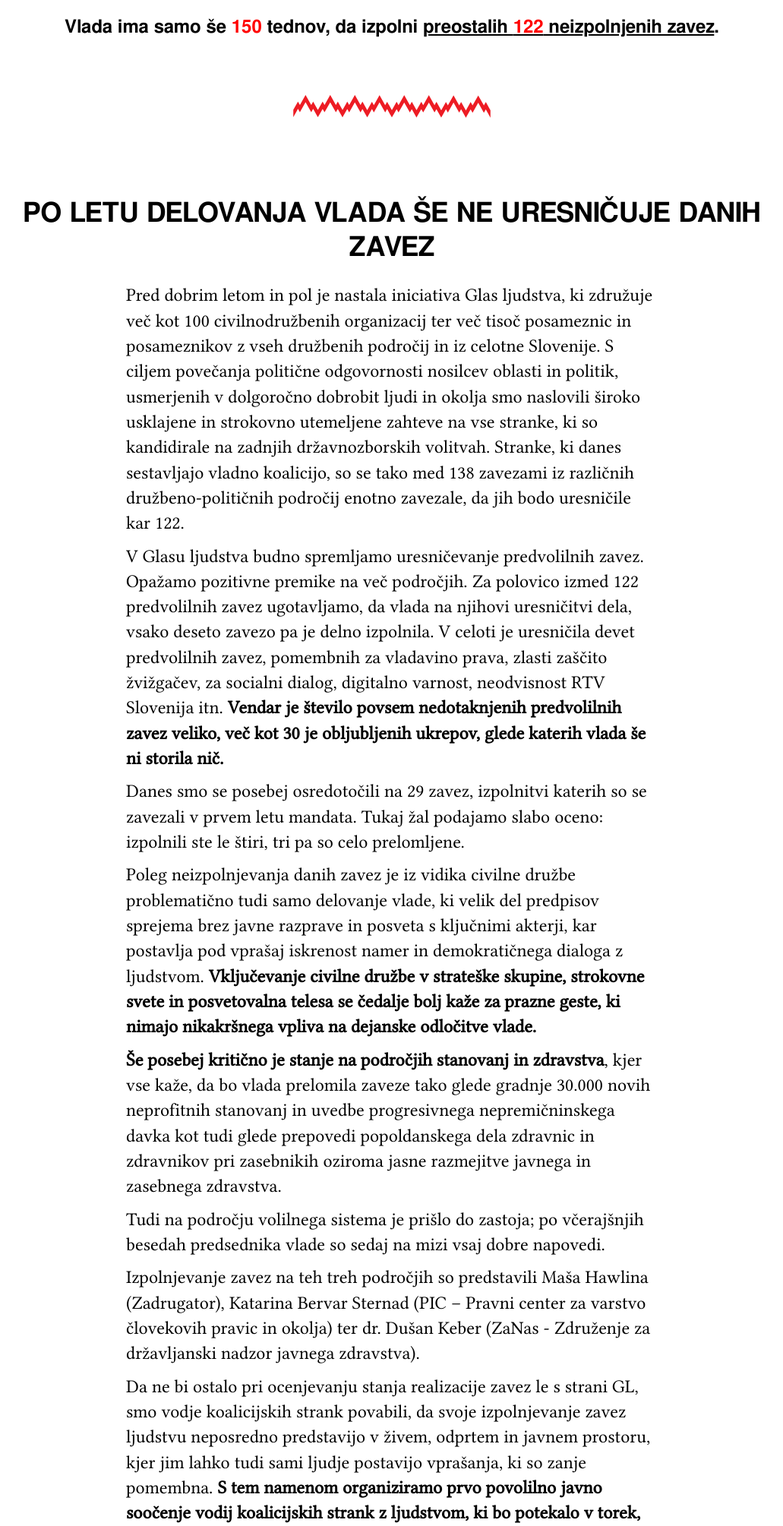
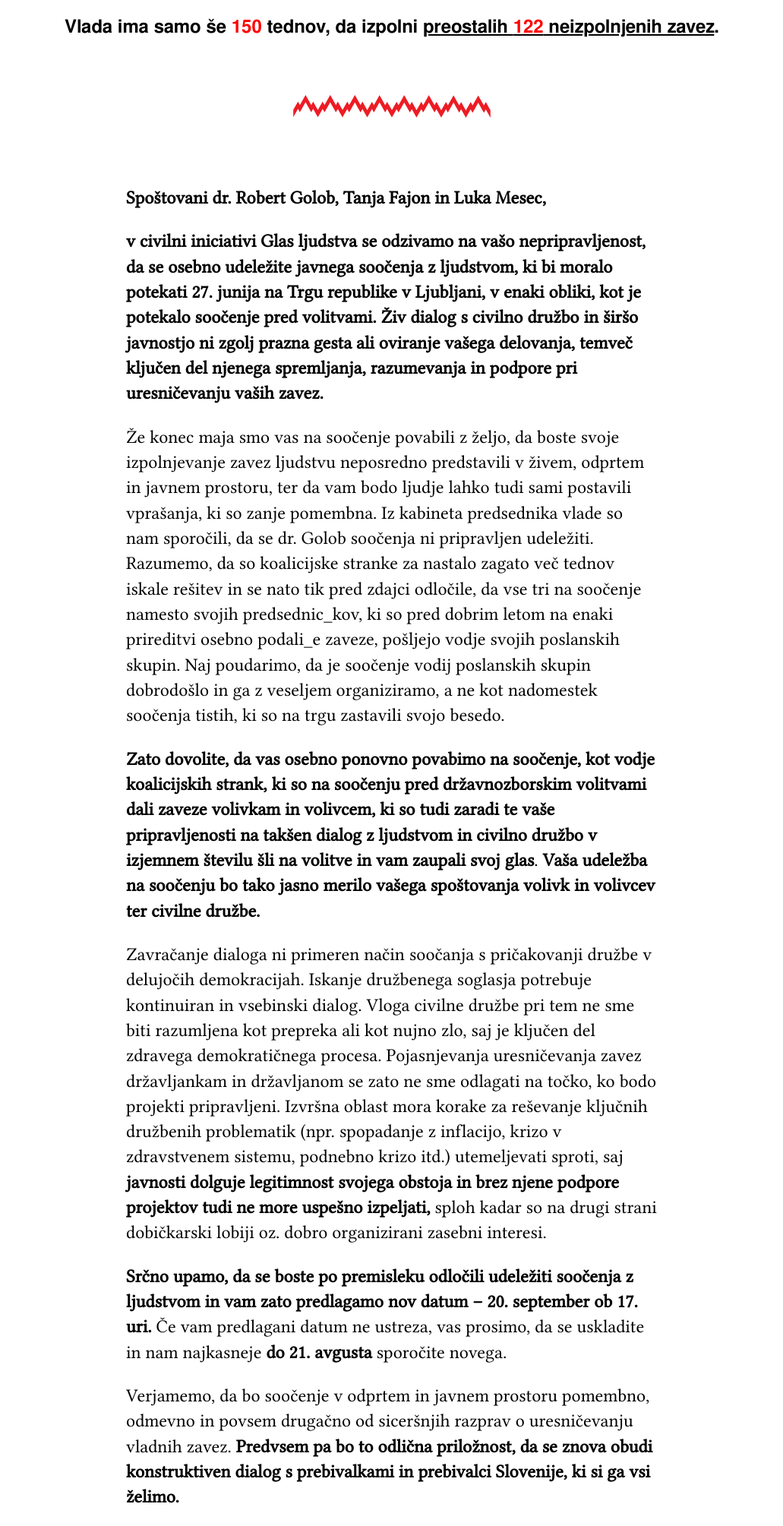
Before and after one commit to danesjenovdan/glas-ljudstva.si, a Django app: page / in a window 1280 px wide. Shown: the part 335-2344 px from the top of the page at 76% size, without its empty margins (124-1155 px from the left). Run offline with Django 3.2, Linux system fonts and the light colour scheme; data comes from the database, SQL or seed files in the repository; data that the repository does not hold is empty.

Commit message:
add pismo

```diff
--- a/glasljudstva/templates/zahteve/landing.html
+++ b/glasljudstva/templates/zahteve/landing.html
@@ -69,7 +69,8 @@
 {% elif election_slug == 'shod' %}
 {% include './landing_partials/shod.html' %}
 {% elif election_slug == 'obletnica' %}
-{% include './landing_partials/obletnica.html' %}
+{% comment %} {% include './landing_partials/obletnica.html' %} {% endcomment %}
+{% include './landing_partials/pismo.html' %}
 {% else %}
 {% include './landing_partials/intro.html' %}
 {% endif %}
--- /dev/null
+++ b/glasljudstva/templates/zahteve/landing_partials/pismo.html
@@ -0,0 +1,139 @@
+{% load static %}
+<div class="row">
+  <div class="col" style="justify-content: center">
+    <style>
+      .pismo-text .intro-text {
+        margin-bottom: 1em;
+      }
+    </style>
+    <div class="monitoring-intro pismo-text">
+      <p class="intro-text">
+        <strong>Spoštovani dr. Robert Golob, Tanja Fajon in Luka Mesec,</strong>
+      </p>
+
+      <p class="intro-text">
+        <strong
+          >v civilni iniciativi Glas ljudstva se odzivamo na vašo
+          nepripravljenost, da se osebno udeležite javnega soočenja z ljudstvom,
+          ki bi moralo potekati 27. junija na Trgu republike v Ljubljani, v
+          enaki obliki, kot je potekalo soočenje pred volitvami. Živ dialog s
+          civilno družbo in širšo javnostjo ni zgolj prazna gesta ali oviranje
+          vašega delovanja, temveč ključen del njenega spremljanja, razumevanja
+          in podpore pri uresničevanju vaših zavez.</strong
+        >
+      </p>
+      <p class="intro-text">
+        Že konec maja smo vas na soočenje povabili z željo, da boste svoje
+        izpolnjevanje zavez ljudstvu neposredno predstavili v živem, odprtem in
+        javnem prostoru, ter da vam bodo ljudje lahko tudi sami postavili
+        vprašanja, ki so zanje pomembna. Iz kabineta predsednika vlade so nam
+        sporočili, da se dr. Golob soočenja ni pripravljen udeležiti. Razumemo,
+        da so koalicijske stranke za nastalo zagato več tednov iskale rešitev in
+        se nato tik pred zdajci odločile, da vse tri na soočenje namesto svojih
+        predsednic_kov, ki so pred dobrim letom na enaki prireditvi osebno
+        podali_e zaveze, pošljejo vodje svojih poslanskih skupin. Naj poudarimo,
+        da je soočenje vodij poslanskih skupin dobrodošlo in ga z veseljem
+        organiziramo, a ne kot nadomestek soočenja tistih, ki so na trgu
+        zastavili svojo besedo.
+      </p>
+      <p class="intro-text">
+        <strong
+          >Zato dovolite, da vas osebno ponovno povabimo na soočenje, kot vodje
+          koalicijskih strank, ki so na soočenju pred državnozborskim volitvami
+          dali zaveze volivkam in volivcem, ki so tudi zaradi te vaše
+          pripravljenosti na takšen dialog z ljudstvom in civilno družbo v
+          izjemnem številu šli na volitve in vam zaupali svoj glas</strong
+        >.
+        <strong
+          >Vaša udeležba na soočenju bo tako jasno merilo vašega spoštovanja
+          volivk in volivcev ter civilne družbe.</strong
+        >
+      </p>
+      <p class="intro-text">
+        Zavračanje dialoga ni primeren način soočanja s pričakovanji družbe v
+        delujočih demokracijah. Iskanje družbenega soglasja potrebuje
+        kontinuiran in vsebinski dialog. Vloga civilne družbe pri tem ne sme
+        biti razumljena kot prepreka ali kot nujno zlo, saj je ključen del
+        zdravega demokratičnega procesa. Pojasnjevanja uresničevanja zavez
+        državljankam in državljanom se zato ne sme odlagati na točko, ko bodo
+        projekti pripravljeni. Izvršna oblast mora korake za reševanje ključnih
+        družbenih problematik (npr. spopadanje z inflacijo, krizo v zdravstvenem
+        sistemu, podnebno krizo itd.) utemeljevati sproti, saj
+        <strong
+          >javnosti dolguje legitimnost svojega obstoja in brez njene podpore
+          projektov tudi ne more uspešno izpeljati, </strong
+        >sploh kadar so na drugi strani dobičkarski lobiji oz. dobro
+        organizirani zasebni interesi.
+      </p>
+      <p class="intro-text">
+        <strong
+          >Srčno upamo, da se boste po premisleku odločili udeležiti soočenja z
+          ljudstvom in vam zato predlagamo nov datum – 20. september ob 17. uri. </strong
+        >Če vam predlagani datum ne ustreza, vas prosimo, da se uskladite in nam
+        najkasneje <strong>do 21. avgusta</strong> sporočite novega.
+      </p>
+      <p class="intro-text">
+        Verjamemo, da bo soočenje v odprtem in javnem prostoru pomembno, odmevno
+        in povsem drugačno od siceršnjih razprav o uresničevanju vladnih zavez.
+        <strong
+          >Predvsem pa bo to odlična priložnost, da se znova obudi konstruktiven
+          dialog s prebivalkami in prebivalci Slovenije, ki si ga vsi
+          želimo.</strong
+        >
+      </p>
+
+      <p class="intro-text">
+        Z lepimi pozdravi<br />
+        <strong>Glas ljudstva</strong>
+      </p>
+
+      <p class="intro-text">
+        <br />
+      </p>
+
+      <p class="intro-text">
+        <strong>P. S.</strong> Spomin je pogosto nezanesljiv sopotnik, še
+        posebej takrat, ko smo preplavljeni z neodložljivimi obveznostmi. Prav
+        zato nam dovolite, da navedemo nekaj vaših misli in citatov, ki
+        priklicujejo naravnanost, vzdušje in občutke, ki so prevevali čas
+        državnozborskih volitev:
+      </p>
+      <p class="intro-text">
+        <strong>Dr. Robert Golob (prva izjava po zaprtju volišč):</strong>
+        "Hkrati bi rad izrazil svoj poklon civilni družbi. Brez vas nas danes
+        tukaj ne bi bilo. Vi ste nam bili inspiracija, tako mlajši del civilne
+        družbe kot starejši del civilne družbe. Vi ste nam bili inspiracija s
+        svojim neusmiljenim in nepopustljivim bojem za demokracijo, za pravno
+        državo, za svobodo. Zato, da smo se organizirali v gibanje, Gibanje
+        Svoboda, naredili stranko in stranko popeljali do zmage. Zmage, ki je
+        namenjena nam, je namenjena vsem vam, predvsem je pa namenjena svobodi.
+        In zato, za vaš trud, za vaš boj, vam bom izražal vso hvaležnost in
+        verjemite, da tudi po volitvah boste imeli dejansko moja ušesa, pa ne
+        samo moja, od vseh nas, in verjamem, da bo naša koalicija z vami, s
+        civilno družbo, tisti temeljni prelom s sedanjo politično prakso v
+        Sloveniji, ki bo Slovenijo popeljal v boljše čase."
+      </p>
+      <p class="intro-text">
+        Vir:
+        <a href="https://www.youtube.com/watch?v=mvuMURh7aZg" target="_blank"
+          >https://www.youtube.com/watch?v=mvuMURh7aZg</a
+        >
+      </p>
+      <p class="intro-text">
+        <strong>Tanja Fajon:</strong> "Socialni demokrati smo edina politična
+        stranka, ki imamo v svojem programu na koncu partnersko demokracijo z
+        vsemi 138 zahtevami Glasu ljudstva."
+      </p>
+      <p class="intro-text">
+        <strong>Luka Mesec:</strong> "Prvič; dejanšizacija, konec sovraštva,
+        konec strahu, avtonomija institucij in partnerstvo s civilno družbo."
+      </p>
+      <p class="intro-text">
+        Vir:
+        <a href="https://fb.watch/ljHMjXcIq6/" target="_blank"
+          >https://fb.watch/ljHMjXcIq6/</a
+        >
+      </p>
+    </div>
+  </div>
+</div>
```
